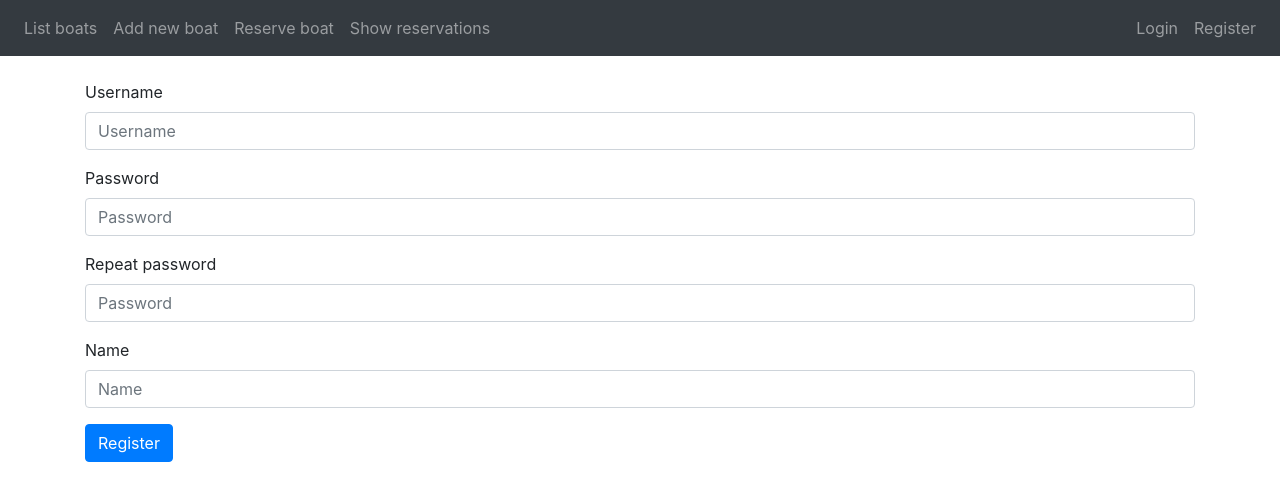
After one commit to marinellalaaksonen/VeneVarausKalenteri, a Flask app: page /auth/register/ in a window 1280 px wide. The commit adds this page. Shown: the top 501 px of the page. Run offline with Flask 2, Linux system fonts and the light colour scheme; some libraries are stand-ins or nearby versions.

Commit message:
lisätty rekisteröityminen

```diff
--- a/application/forms/boatform.py
+++ b/application/forms/boatform.py
@@ -2,7 +2,7 @@ from flask_wtf import FlaskForm
 from wtforms import StringField, validators
 
 class BoatForm(FlaskForm):
-    name = StringField("Boat name", [validators.Length(min=1)])
+    name = StringField("Boat name", [validators.Length(min=1, max=144)])
 
     class Meta:
         csrf = False
--- /dev/null
+++ b/application/forms/registerform.py
@@ -0,0 +1,13 @@
+from flask_wtf import FlaskForm
+from wtforms import PasswordField, StringField, validators
+
+class RegisterForm(FlaskForm):
+    name = StringField("Name", [validators.Length(min=1, max=144)])
+    username = StringField("Username", [validators.Length(min=1, max=144)])
+    password = PasswordField("Password", [validators.Length(min=8, max=144),
+                            validators.EqualTo("confirmpassword", message="Passwords must match")])
+    confirmpassword = PasswordField("Repeat password", [validators.Length(min=8, max=144)])
+    #email = StringField("Email")
+
+    class Meta:
+        csrf = False
--- a/application/models/user.py
+++ b/application/models/user.py
@@ -13,10 +13,11 @@ class User(db.Model):
 
     users_reservations = db.relationship("Reservation", backref = "account")
 
-    def __init__(self, name, username, password):
+    def __init__(self, name, username, password, email):
         self.name = name
         self.username = username
         self.password = password
+        self.email = email
 
     def get_id(self):
         return self.id
--- a/application/routes/auth.py
+++ b/application/routes/auth.py
@@ -1,13 +1,14 @@
 from flask import render_template, request, redirect, url_for
 from flask_login import login_user, logout_user
 
-from application import app
+from application import app, db
 from application.models.user import User
 from application.forms.loginform import LoginForm
+from application.forms.registerform import RegisterForm
 
 @app.route("/login/", methods = ["GET"])
 def show_login():
-    return render_template("login.html", form = LoginForm())
+    return render_template("auth/login.html", form = LoginForm())
 
 @app.route("/login/", methods = ["POST"])
 def auth_login():
@@ -15,7 +16,7 @@ def auth_login():
 
     user = User.query.filter_by(username=form.username.data, password=form.password.data).first()
     if not user:
-        return render_template("login.html", form = form,
+        return render_template("auth/login.html", form = form,
                                error = "No such username or password")
 
 
@@ -26,3 +27,22 @@ def auth_login():
 def auth_logout():
     logout_user()
     return redirect(url_for("index"))
+
+@app.route("/auth/register/", methods = ["GET"])
+def register_user():
+    return render_template("auth/register.html", form = RegisterForm())
+
+@app.route("/auth/register/", methods = ["POST"])
+def create_user():
+    form = RegisterForm(request.form)
+
+    if not form.validate():
+        return render_template("auth/register.html", form = form)
+
+    user = User(form.name.data, form.username.data, form.password.data, "test")
+
+    db.session.add(user)
+    db.session.commit()
+
+    login_user(user)
+    return redirect(url_for("index"))
--- a/application/routes/boats.py
+++ b/application/routes/boats.py
@@ -51,7 +51,7 @@ def create_boat():
     if not form.validate():
         return render_template("boats/add_boat.html", form = form)
 
-    boat = Boat(form.name.data, "purjevene", "J/80")
+    boat = Boat(form.name.data, "sailboat", "J/80")
 
     db.session().add(boat)
     db.session().commit()
--- /dev/null
+++ b/application/templates/auth/register.html
@@ -0,0 +1,42 @@
+{% extends "layout.html" %}
+{% block body %}
+{{ error }}
+<form method="POST" action="{{ url_for('register_user') }}">
+      <div class="form-group">
+            {{ form.username.label }}
+            {{ form.username(class="form-control", placeholder="Username") }}
+
+            {% for error in form.username.errors %}
+                {{ error }}
+            {% endfor %}
+      </div>
+
+      <div class="form-group">
+            {{ form.password.label }}
+            {{ form.password(class="form-control", placeholder="Password") }}
+
+            {% for error in form.password.errors %}
+                {{ error }}
+            {% endfor %}
+      </div>
+
+      <div class="form-group">
+            {{ form.confirmpassword.label }}
+            {{ form.confirmpassword(class="form-control", placeholder="Password") }}
+
+            {% for error in form.password.errors %}
+                {{ error }}
+            {% endfor %}
+      </div>
+
+      <div class="form-group">
+            {{ form.name.label }}
+            {{ form.name(class="form-control", placeholder="Name") }}
+
+            {% for error in form.name.errors %}
+                {{ error }}
+            {% endfor %}
+      </div>
+      <button type="submit" class="btn btn-primary">Register</button>
+</form>
+{% endblock %}
--- a/application/templates/layout.html
+++ b/application/templates/layout.html
@@ -21,6 +21,7 @@
           <a class="nav-link" href="{{ url_for('auth_logout') }}">Logout</a>
           {% else %}
           <a class="nav-link" href="{{ url_for('auth_login') }}">Login</a>
+          <a class="nav-link" href="{{ url_for('register_user') }}">Register</a>
           {% endif %}
         </div>
       </div>
```
Also changed, not shown: application/templates/auth/login.html (renamed from application/templates/login.html).
